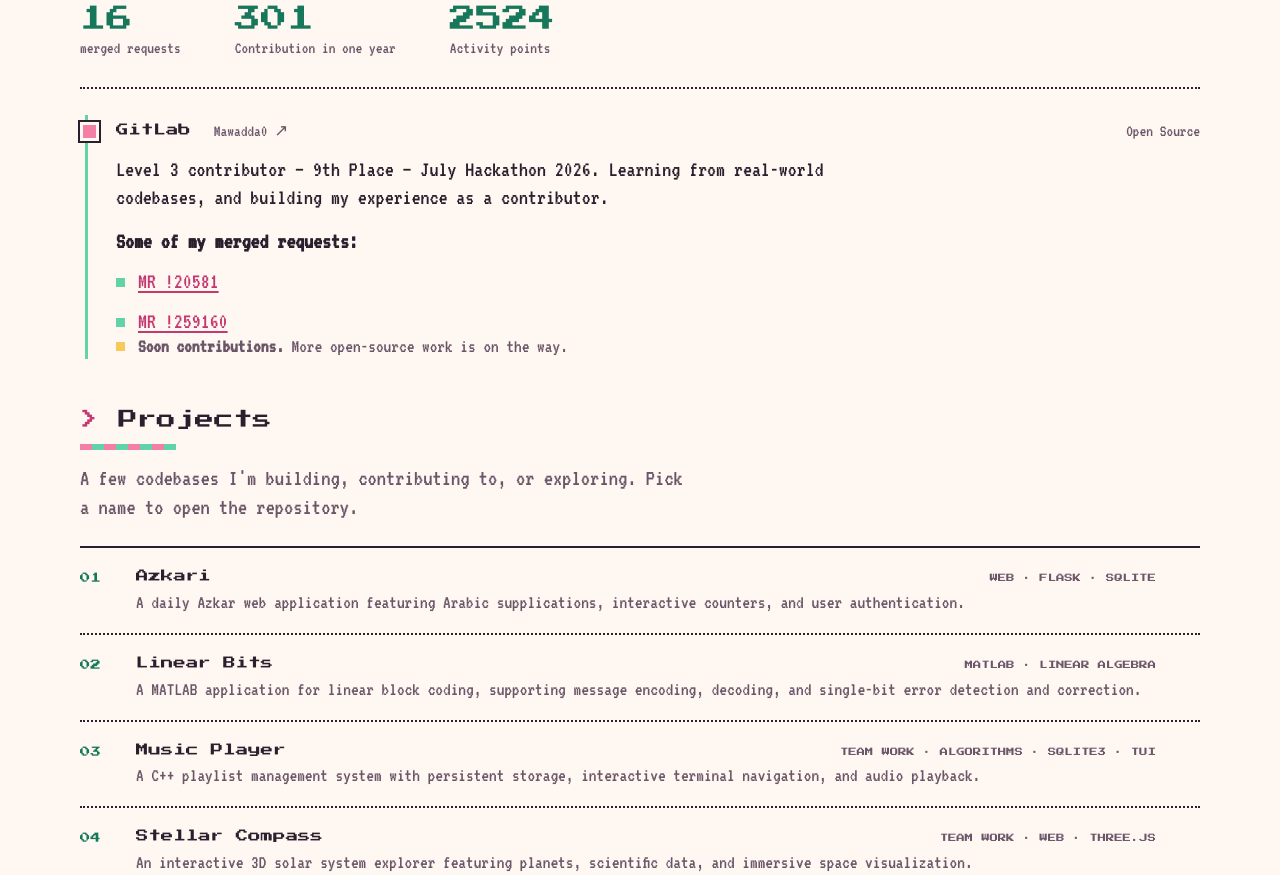
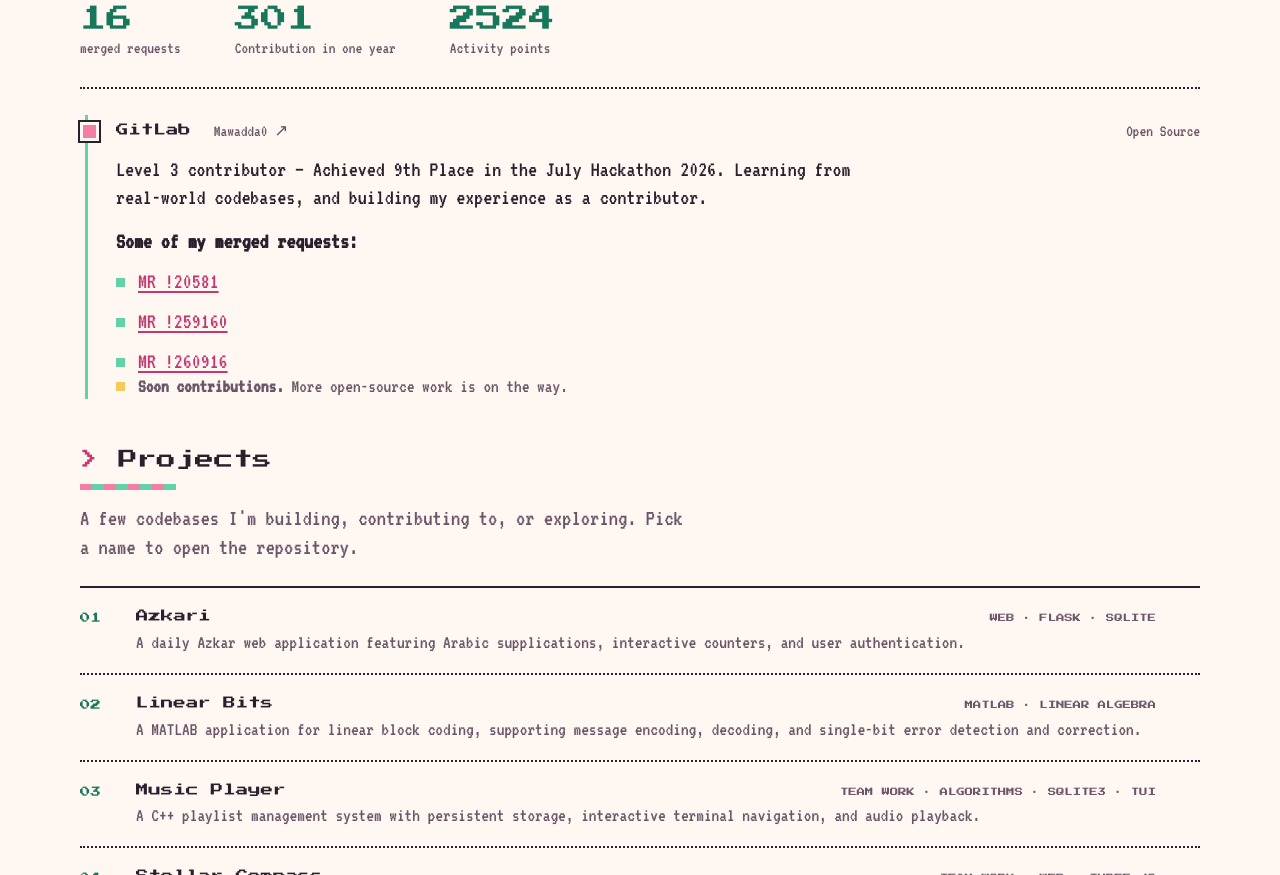
Before and after one commit to Mawadda0/Portfolio, a plain HTML site: page index.html in a window 1280 px wide. Shown: the part 1494-2369 px from the top of the page. Drawn offline with Linux system fonts and the light colour scheme; animation ran at ten frames a second.

Commit message:
Update open source section

```diff
--- a/index.html
+++ b/index.html
@@ -121,7 +121,7 @@
           </div>
 
           <p class="oss-summary">
-            Level 3 contributor — 9th Place — July Hackathon 2026. Learning from real-world codebases, and building my experience as a
+            Level 3 contributor — Achieved 9th Place in the July Hackathon 2026. Learning from real-world codebases, and building my experience as a
             contributor.
           </p>
           <p><strong>Some of my merged requests:</strong></p>
@@ -136,6 +136,11 @@
               <span class="contribution-mark merged" aria-hidden="true"></span>
               <a href="https://gitlab.com/gitlab-org/gitlab/-/merge_requests/259160" target="_blank" rel="noopener">MR
                 !259160</a>
+            </li>
+            <li>
+              <span class="contribution-mark merged" aria-hidden="true"></span>
+              <a href="https://gitlab.com/gitlab-org/gitlab/-/merge_requests/260916" target="_blank" rel="noopener">MR
+                !260916</a>
             </li>
           </ul>
 
```
